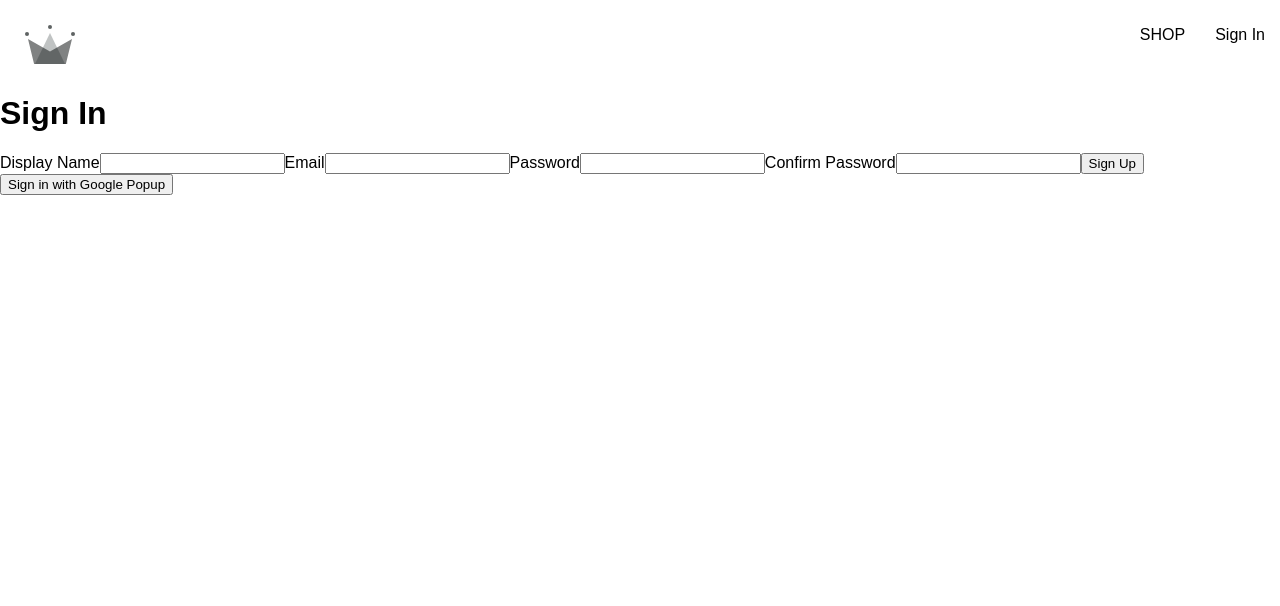
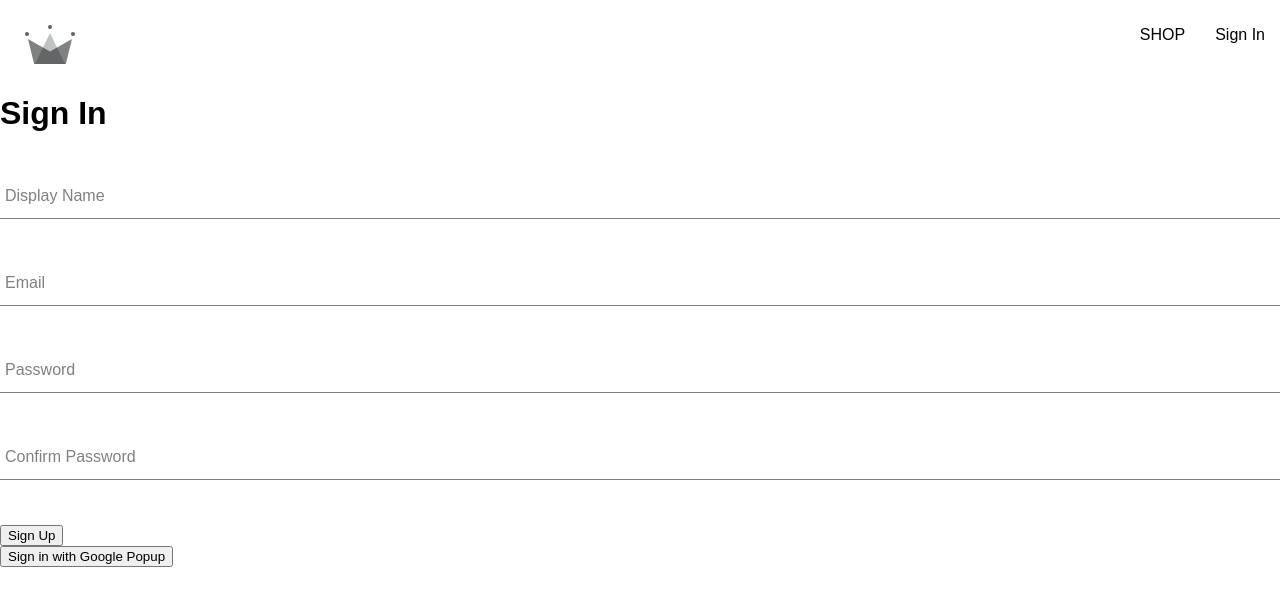
Before and after one commit to sebast825/Capstone, a React (Create React App) app: page /sign-in in a window 1280 px wide. Shown: the top 606 px of the page. Built offline with nearby package versions, Linux system fonts and the light colour scheme; a web font is replaced by a local one.

Commit message:
video 100
sign in css

```diff
--- /dev/null
+++ b/src/components/from-input/form-input.component.jsx
@@ -0,0 +1,31 @@
+import './form-input.styles.scss'
+const FormInput = ({label, ...otherProps}) => {
+   return(
+      <div className='group'>
+      <input className='form-input' {...otherProps} />
+
+      {
+         label && (
+            <label
+            className={`${
+               otherProps.value.length ? 'shrink' : ''
+
+            } form-input-label`}
+            >
+               {label}
+                </label>
+         )
+      }
+
+
+      </div>
+   )
+}
+
+export default FormInput;
+
+
+// BEFORE was like this each Element, but label can be added as a property, so will be more organized
+//this is what replace the form input
+// <label>Email</label>
+// <input type="email" required onChange={handleChange} name="email" value={email}/>
--- /dev/null
+++ b/src/components/from-input/form-input.styles.scss
@@ -0,0 +1,54 @@
+$sub-color: grey;
+$main-color: black;
+
+@mixin shrinkLabel {
+  top: -14px;
+  font-size: 12px;
+  color: $main-color;
+}
+
+.group {
+  position: relative;
+  margin: 45px 0;
+
+  .form-input {
+    background: none;
+    background-color: white;
+    color: $sub-color;
+    font-size: 18px;
+    padding: 10px 10px 10px 5px;
+    display: block;
+    width: 100%;
+    border: none;
+    border-radius: 0;
+    border-bottom: 1px solid $sub-color;
+    margin: 25px 0;
+
+    &:focus {
+      outline: none;
+    }
+
+    &:focus ~ .form-input-label {
+      @include shrinkLabel();
+    }
+  }
+
+  input[type='password'] {
+    letter-spacing: 0.3em;
+  }
+
+  .form-input-label {
+    color: $sub-color;
+    font-size: 16px;
+    font-weight: normal;
+    position: absolute;
+    pointer-events: none;
+    left: 5px;
+    top: 10px;
+    transition: 300ms ease all;
+
+    &.shrink {
+      @include shrinkLabel();
+    }
+  }
+}
--- a/src/components/sign-up-form/sign-up-form.component.jsx
+++ b/src/components/sign-up-form/sign-up-form.component.jsx
@@ -1,6 +1,6 @@
 import {useState} from 'react';
 import { createAuthUserWithEmailAndPassword,createUserDocumentFromAuth } from '../../utils/firebase/firebaste.utils';
-
+import FormInput from '../from-input/form-input.component';
 const defaultFormFields = {
    displayName:'',
    email:'',
@@ -25,18 +25,18 @@
    const handleSubmite = async (event) => {
       event.preventDefault();
          //verification
-      if(password != confirmPassword){
+      if(password !== confirmPassword){
          console.log(password,confirmPassword)
          alert('Passwords do not match');
          return;
       }
 
       try{
-         //createAuthUser
+         //createAuthUser (Provider)
          const {user} = await createAuthUserWithEmailAndPassword(email,password);
-
          //the 2nd parameter in case the displayName at google is null will take what client has put in the input
-         // await createUserDocumentFromAuth(user, {displayName})
+         // saves is in the firestore database
+         await createUserDocumentFromAuth(user, {displayName})
          resetFormFields()
       }catch(error){
          if(error.code === 'auth/email-already-in-use'){
@@ -59,19 +59,15 @@
       <div>
 
          <form onSubmit={handleSubmite}>
-            <label>Display Name</label>
 
             {/* value={displayName} -- The changes are circular, this means the value from the state is the shown in the input, but when the user type those values the handleChange push in in our formFields and then our state will aslo update the visual*/}
-            <input type="text" required onChange={handleChange} name="displayName" value={displayName}/>
+            <FormInput label="Display Name" type="text" required onChange={handleChange} name="displayName" value={displayName}/>
 
-            <label>Email</label>
-            <input type="email" required onChange={handleChange} name="email" value={email}/>
+            <FormInput label="Email"type="email" required onChange={handleChange} name="email" value={email}/>
 
-            <label>Password</label>
-            <input type="password" required onChange={handleChange} name="password" value={password}/>
+            <FormInput label="Password"type="password" required onChange={handleChange} name="password" value={password}/>
 
-            <label>Confirm Password</label>
-            <input type="password" required onChange={handleChange} name="confirmPassword" value={confirmPassword}/>
+            <FormInput label="Confirm Password" type="password" required onChange={handleChange} name="confirmPassword" value={confirmPassword}/>
 
             <button type="submit">Sign Up</button>
 
```
Also changed, not shown: 1 other file (tests, documents, lock files or other folders).
